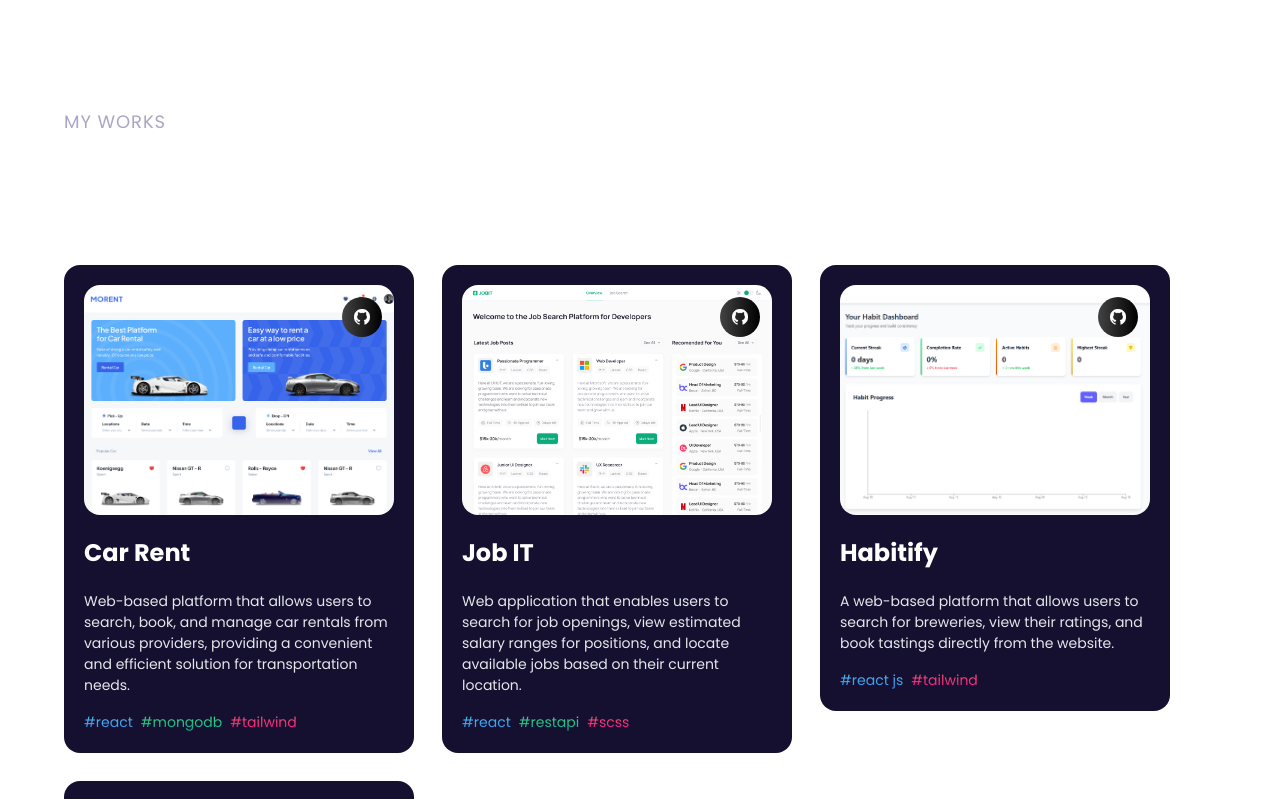
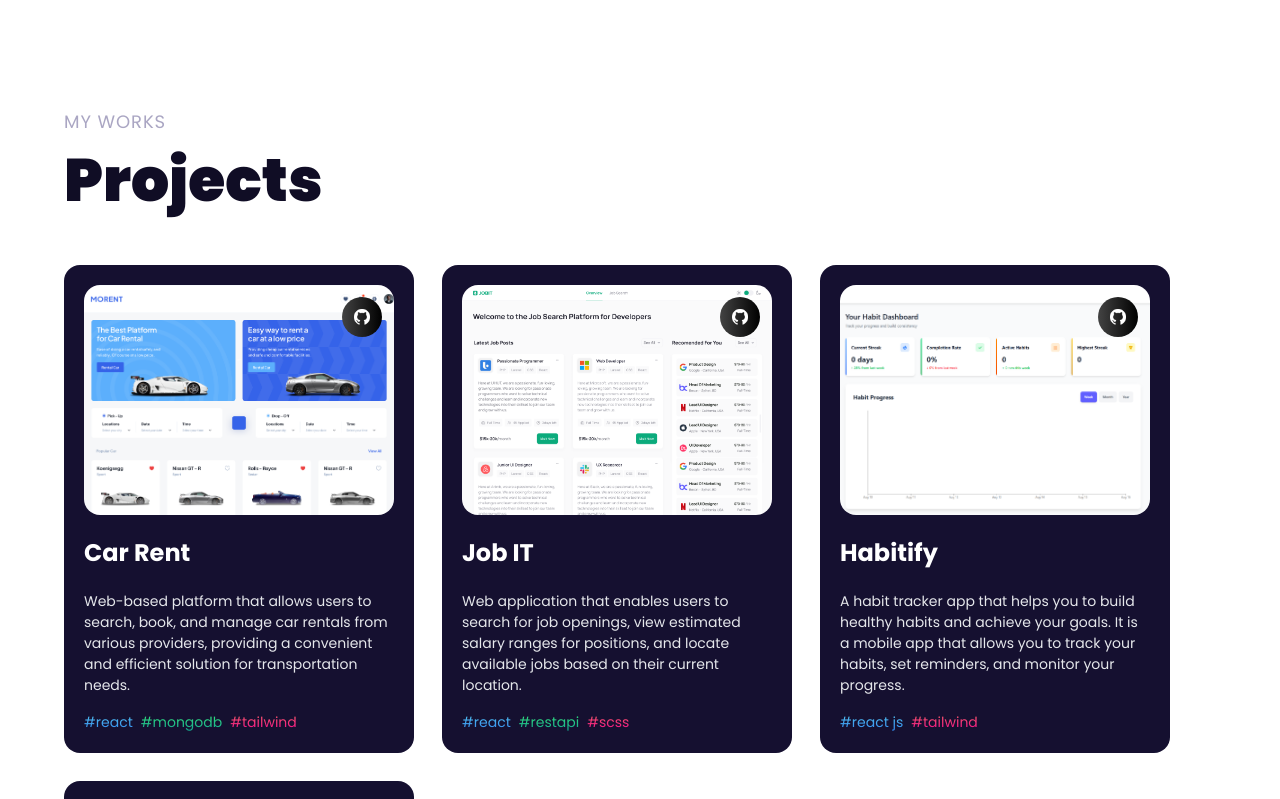
Before and after one commit to Neon-099/Portfolio, a React (Vite) app in the folder WebPortfolio/: page / in a window 1280 px wide. Shown: the part 960-1759 px from the top of the page. Built offline with nearby package versions, Linux system fonts and the light colour scheme.

Commit message:
fixed theme state, consistent styling.

```diff
--- a/WebPortfolio/src/App.jsx
+++ b/WebPortfolio/src/App.jsx
@@ -12,8 +12,8 @@ function App() {
         <div className={`${isDark ? `bg-hero-pattern bg-cover bg-no-repeat bg-center min-h-screen ` : `bg-white`}`}>
           <Navbar />
           <About />
-        </div>
-            <Tech />
+          <Tech />
+          </div>
             <Works />
             {/*DISPLAY STARS HERE*/}
           <div className='relative z-0'>
--- a/WebPortfolio/src/components/About.jsx
+++ b/WebPortfolio/src/components/About.jsx
@@ -1,4 +1,3 @@
-import {motion } from 'framer-motion';
 import { useTheme } from '../contexts/ThemeContext';
 
 import {styles} from '../styles';
--- a/WebPortfolio/src/components/Navbar.jsx
+++ b/WebPortfolio/src/components/Navbar.jsx
@@ -78,15 +78,16 @@ const Navbar = () => {
         {/* Mobile Navigation */}
         <div className='sm:hidden flex items-center gap-4'>
           {/* Mobile Toggle Button - positioned before hamburger menu */}
-          <div className="flex items-center">
+          <div className="flex items-center ">
             <ToggleButton />
           </div>
 
           {/* Hamburger Menu Button */}
           <img
+            className={`${state.theme === 'light' ? 'text-black' : 'text-white'}`}
             src={toggle ? close : menu}
             alt='menu'
-            className='w-[28px] h-[28px] object-contain'
+            className={`w-[28px] h-[28px] object-contain ${state.theme === 'light' ? 'text-black' : 'text-black'}`}
             onClick={() => setToggle(!toggle)}
           />
 
@@ -94,14 +95,17 @@ const Navbar = () => {
           <div
             className={`${
               !toggle ? "hidden" : "flex"
-            } p-6 black-gradient absolute top-20 right-0 mx-4 my-2 min-w-[140px] z-10 rounded-xl`}
+            } p-6 ${state.theme === 'dark' ? 'black-gradient' : ' bg-white border border-gray-200 shadow-lg'} absolute top-20 right-0 mx-4 my-2 min-w-[140px] z-10 rounded-xl
+              `}
           >
             <ul className='list-none flex justify-end items-start flex-1 flex-col gap-4'>
               {navLinks.map((nav) => (
                 <li
                   key={nav.id}
                   className={`font-poppins font-medium cursor-pointer text-[16px] ${
-                    active === nav.title ? "text-white" : "text-secondary"
+                    active === nav.title
+                      ? (state.theme === 'light' ? 'text-black' : 'text-white')
+                      : (state.theme === 'light' ? 'text-gray-600' : 'text-secondary')
                   }`}
                   onClick={() => {
                     setToggle(!toggle);
--- a/WebPortfolio/src/components/Works.jsx
+++ b/WebPortfolio/src/components/Works.jsx
@@ -57,7 +57,7 @@ const Works = () => {
       <motion.div
         variants={textVariant()}> {/*variants: make P tags animate*/}
         <p className={`${styles.sectionSubText} ${state.theme === 'light' ? `text-gray-800` : `text-[#dfd9ff]`}`}>My works</p>
-        <h2 className={`${styles.sectionHeadText} ${state.theme === 'light' ? 'text-gray-900' : 'text-white'}`}>Projects</h2>
+        <h2 className={`${styles.sectionHeadText} ${state.theme === 'light' ? 'text-black-100' : 'text-white'}`}>Projects</h2>
       </motion.div>
 
       <div className='w-full flex'>
--- a/WebPortfolio/src/constants/index.js
+++ b/WebPortfolio/src/constants/index.js
@@ -211,7 +211,7 @@ const projects = [
   {
     name: "Habitify",
     description:
-     "A web-based platform that allows users to search for breweries, view their ratings, and book tastings directly from the website.",
+     "A habit tracker app that helps you to build healthy habits and achieve your goals. It is a mobile app that allows you to track your habits, set reminders, and monitor your progress. ",
     tags: [
       {
         name: "react js",
--- a/WebPortfolio/src/styles.js
+++ b/WebPortfolio/src/styles.js
@@ -9,7 +9,7 @@ const styles = {
     "text-[#dfd9ff] font-medium lg:text-[30px] sm:text-[26px] xs:text-[20px] text-[16px] lg:leading-[40px]",
 
   sectionHeadText:
-    "text-white font-black md:text-[60px] sm:text-[50px] xs:text-[40px] text-[30px]",
+    "font-black md:text-[60px] sm:text-[50px] xs:text-[40px] text-[30px]",
   sectionSubText:
     "sm:text-[18px] text-[14px] text-secondary uppercase tracking-wider",
 };
```
